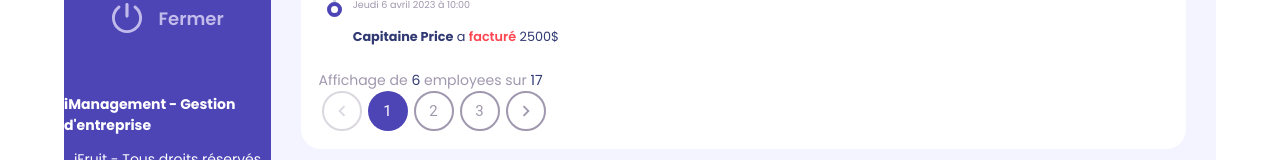
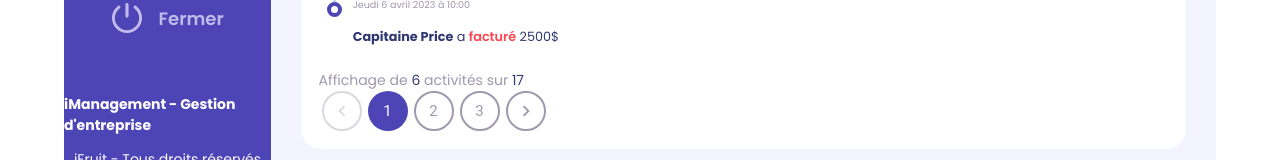
Before and after one commit to Tryade-projects/triade-dashboard, a React (Vite) app: page /activities in a window 1280 px wide. Shown: the part 611-771 px from the top of the page. Built offline with nearby package versions, Linux system fonts and the light colour scheme.

Commit message:
change pagination of activity

```diff
--- a/src/pages/Activities/Activities.jsx
+++ b/src/pages/Activities/Activities.jsx
@@ -1,7 +1,7 @@
 import React, { useState, useEffect } from "react";
 import Header from "../../components/Header/Header";
 import { fetchData } from "../../utils/fetchData";
-import PaginationWrapper from "../../components/PaginationEmployee/PaginationEmployee";
+import PaginationEmployee from "../../components/PaginationEmployee/PaginationEmployee";
 import ButtonsFilterWrapper from "../../components/ButtonsFilterWrapper/ButtonsFilterWrapper";
 import { usePagination } from "../../utils/usePagination";
 import filteredData from "../../utils/filteredData";
@@ -211,7 +211,7 @@ const Activities = () => {
           />
         </section>
         <section className="activitiesPagination">
-          <PaginationWrapper data={_DATA} list={activities} type="employee" />
+          <PaginationEmployee data={_DATA} list={activities} type="activité" />
         </section>
       </article>
     </main>
--- a/src/pages/Improvements/Improvements.jsx
+++ b/src/pages/Improvements/Improvements.jsx
@@ -203,7 +203,7 @@ const Improvements = () => {
             <PaginationEmployee
               data={_DATA}
               list={improvements}
-              type="employee"
+              type="amélioration"
             />
           </>
         }
```
